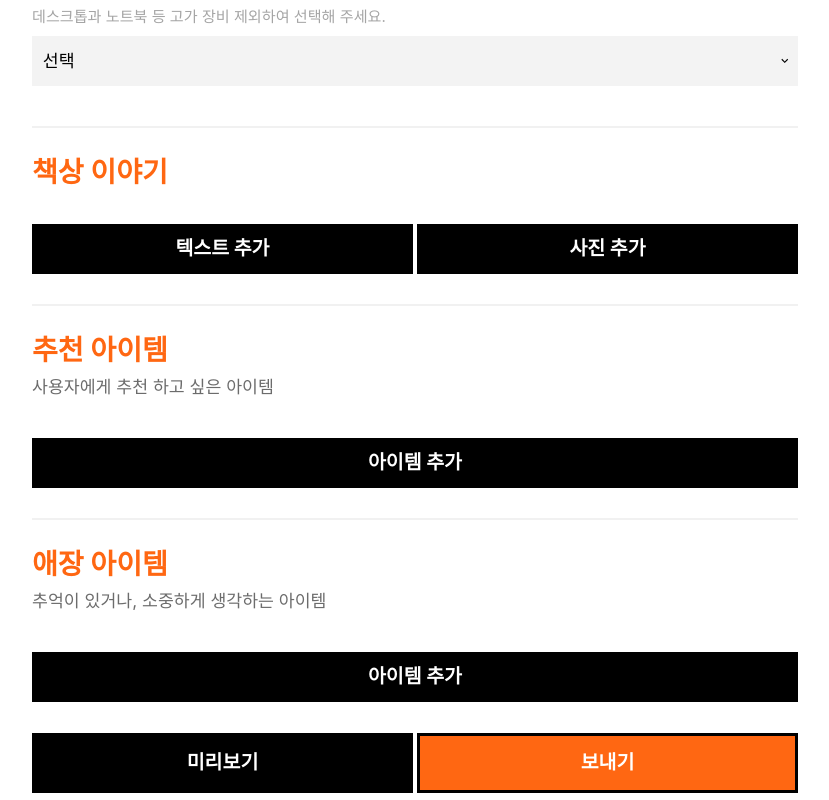
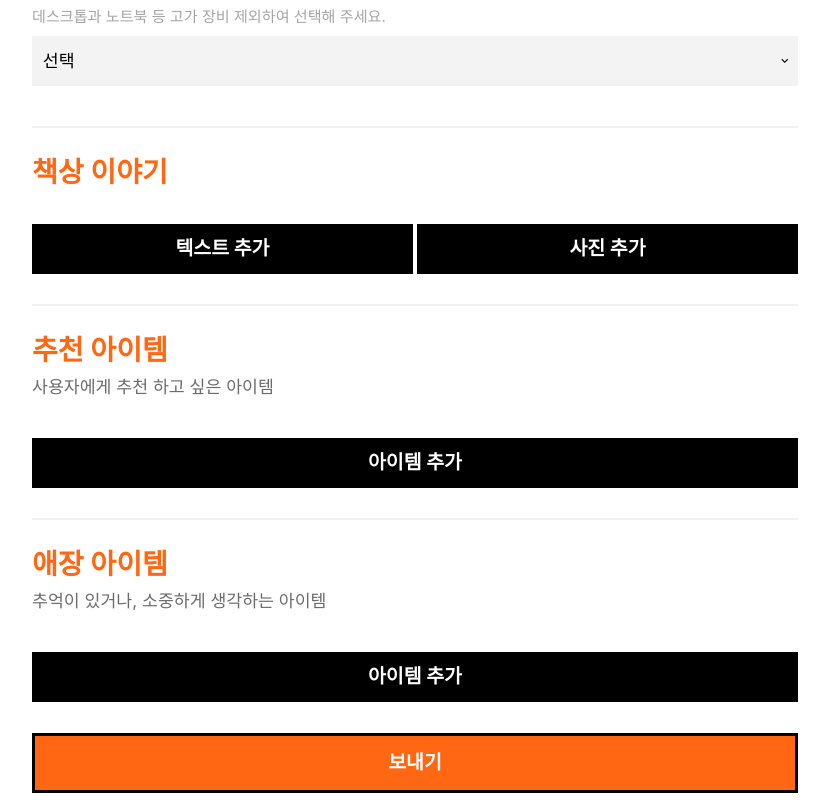
Before and after one commit to MyDeskDev/my-desk-front, a Next.js app: page /invite/desks/new in a window 1280 px wide. Shown: the part 2450-3250 px from the top of the page, without its empty margins (226-1055 px from the left). Built offline with nearby package versions, Linux system fonts and the light colour scheme; a web font is replaced by a local one.

Commit message:
미리보기 임시 차단

```diff
--- a/src/pages/invite/desks/new.tsx
+++ b/src/pages/invite/desks/new.tsx
@@ -390,7 +390,7 @@ const InviteCreateDesk: NextPage = () => {
               </HStack>
             </DeskInputSection>
             <HStack spacing="4px" mt="31px">
-              <ActionButton h="60px">미리보기</ActionButton>
+              {/* <ActionButton h="60px">미리보기</ActionButton> */}
               <ActionButton type="submit" h="60px" bgColor="orange.500">
                 보내기
               </ActionButton>
```
